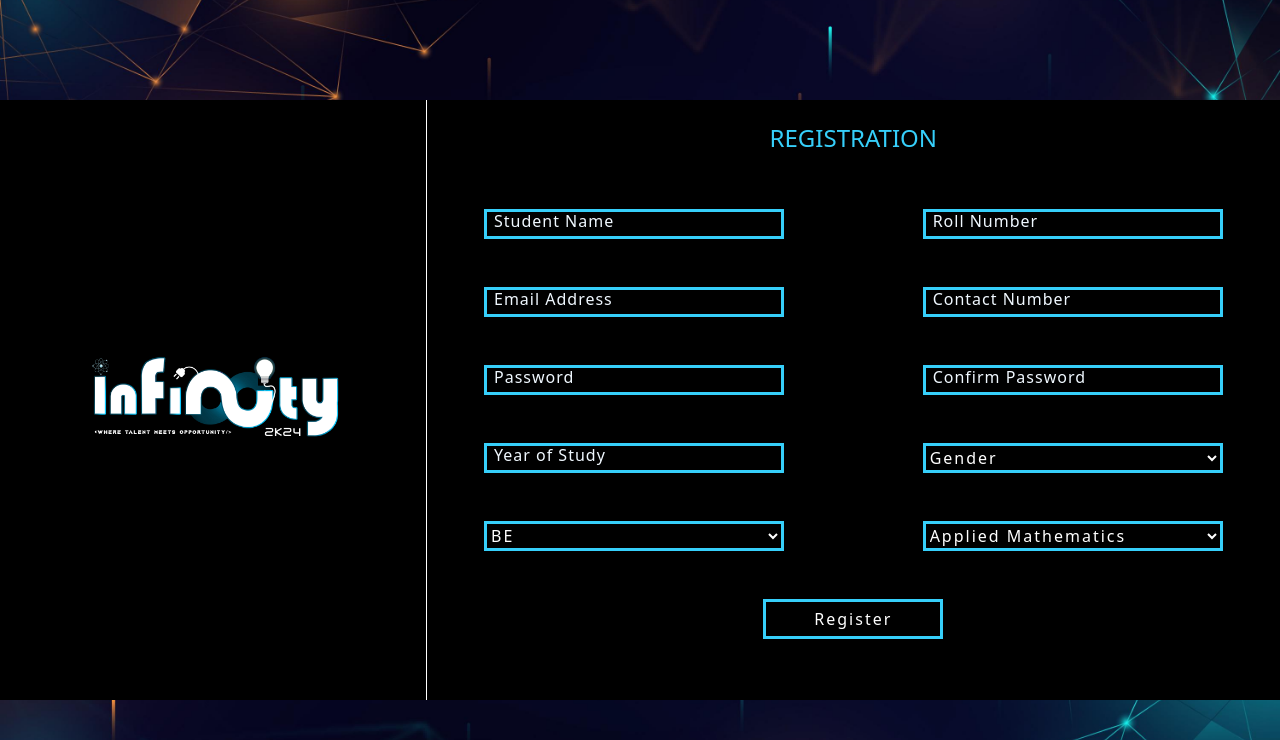
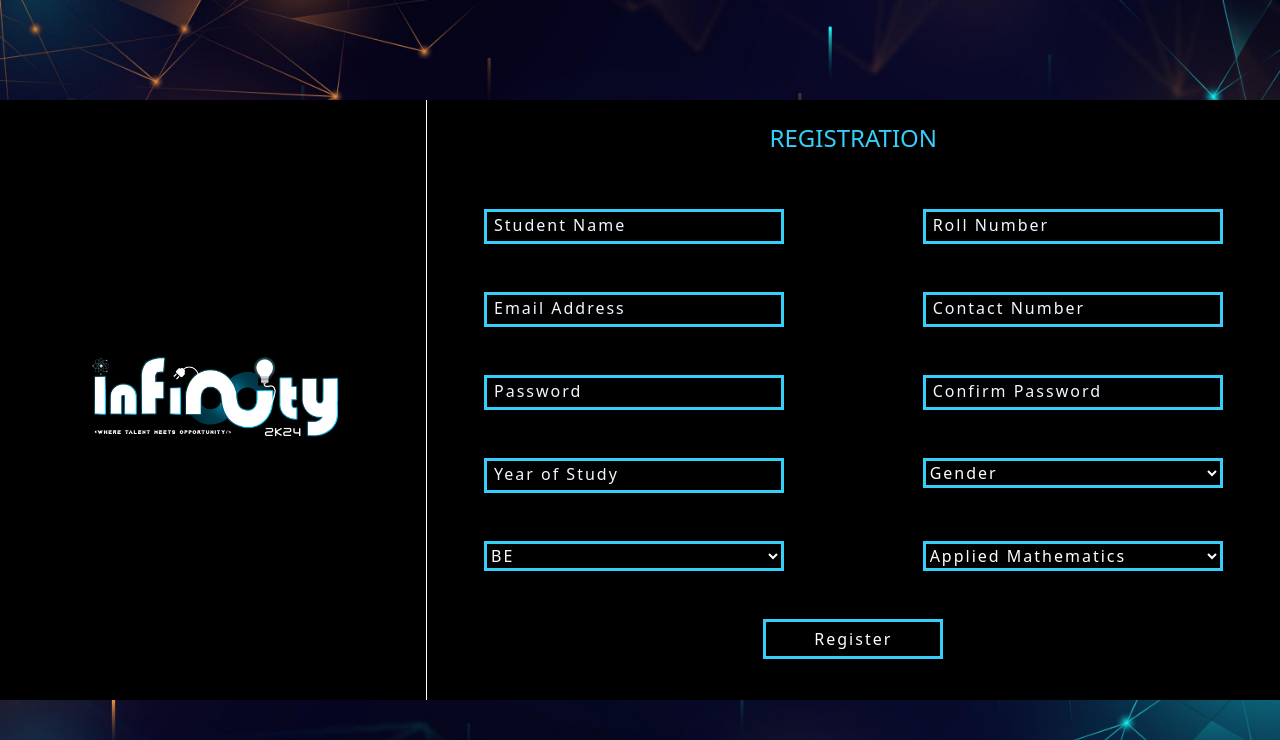
Before and after one commit to logggesh/infinity, a PHP site: page /sign.php in a window 1280 px wide. Shown: the top 740 px of the page. Run offline with PHP 8.4, Linux system fonts and the light colour scheme.

Commit message:
Add files via upload

```diff
--- a/sign.css
+++ b/sign.css
@@ -25,8 +25,9 @@ body{
 }
 .name-in{
     width: 300px !important;
-    height: 30px !important;
+    height: 35px !important;
     color: white;
+
     border: 3px solid #36cffa;
     background: none;
     outline: none;
@@ -36,8 +37,9 @@ body{
     position: absolute;
     color: aliceblue;
     left: 10px !important;
-    letter-spacing: 1px !important;
-    background-color: transparent; /* Set background to transparent */
+    top: 4.5px !important;
+    letter-spacing: 2px !important;
+    background-color: transparent;
     pointer-events: none;
 }
 .option-in{
@@ -78,12 +80,15 @@ body{
     outline: none;
     --angle: 0;
     border: 3px solid #36cffa;
+    border-radius: 15px !important;
+    transition: border-radius 2s ease !important;
     border-image: conic-gradient(from var(--angle), #36cffa, #ffffff,#36cffa, #ffffff,#36cffa, #ffffff,#36cffa, #ffffff,#36cffa, #ffffff,#36cffa, #ffffff) 1;
     animation: rotatecolor 3s linear infinite;
 }
 .submit-btn:hover{
     outline: none;
     --angle: 0;
+
     border: 3px solid #36cffa;
     border-image: conic-gradient(from var(--angle), #36cffa, #ffffff,#36cffa, #ffffff,#36cffa, #ffffff,#36cffa, #ffffff,#36cffa, #ffffff,#36cffa, #ffffff) 1;
     animation: rotatecolor 3s linear infinite;
@@ -105,6 +110,7 @@ input:focus ~ label,input:valid ~ label{
     left: 0;
     transform: translateY(-0.9rem) !important;
     padding-left: 5px !important;
+    transition: 2s ease;
     transition: 0.5s ease;
     font-size: 15px !important;
     background-color: black;
```
